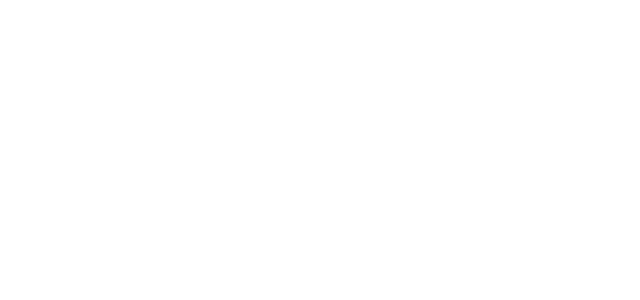
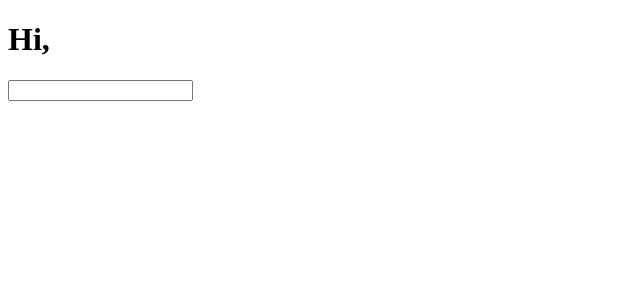
Before and after one commit to Alessandro-Ambra-dev/esercizi-React, a React (Create React App) app in the folder my-app/: page / in a window 1280 px wide. Shown: the top 300 px of the page, without its empty margins (0-640 px from the left). Built offline with nearby package versions, Linux system fonts and the light colour scheme.

Commit message:
es-18 of React done

```diff
--- a/my-app/src/App.jsx
+++ b/my-app/src/App.jsx
@@ -1,7 +1,10 @@
 import React from "react";
+import { InteractiveLogin } from "./InteractiveWelcome";
 
 export class App extends React.Component {
   render() {
-    return <div></div>;
+    return <div>
+      <InteractiveLogin/>
+    </div>;
   }
 }
--- /dev/null
+++ b/my-app/src/InteractiveWelcome.jsx
@@ -0,0 +1,31 @@
+import React from "react";
+import { Welcome } from "./Welcome";
+
+export class InteractiveLogin extends React.Component{
+    state = {
+        username: "",
+    }
+    handleInputChange = (event) =>{
+        const input = event.target.name
+        const value = event.target.value
+
+        this.setState({
+            [input]: value
+        })
+    }
+
+    render(){
+        return (
+          <div>
+            <Welcome name={this.state.username} />
+            <input
+              type="text"
+              name="username"
+              onChange={this.handleInputChange}
+              value={this.state.username}
+            />
+          </div>
+        );
+
+    }
+}
--- /dev/null
+++ b/my-app/src/Welcome.jsx
@@ -0,0 +1,11 @@
+import React from "react";
+
+export class Welcome extends React.Component {
+  render() {
+    return (
+      <div>
+        <h1>Hi, {this.props.name}</h1>
+      </div>
+    );
+  }
+}
```
Also changed, not shown: my-app/src/consegna.md (+1 -0 lines).
